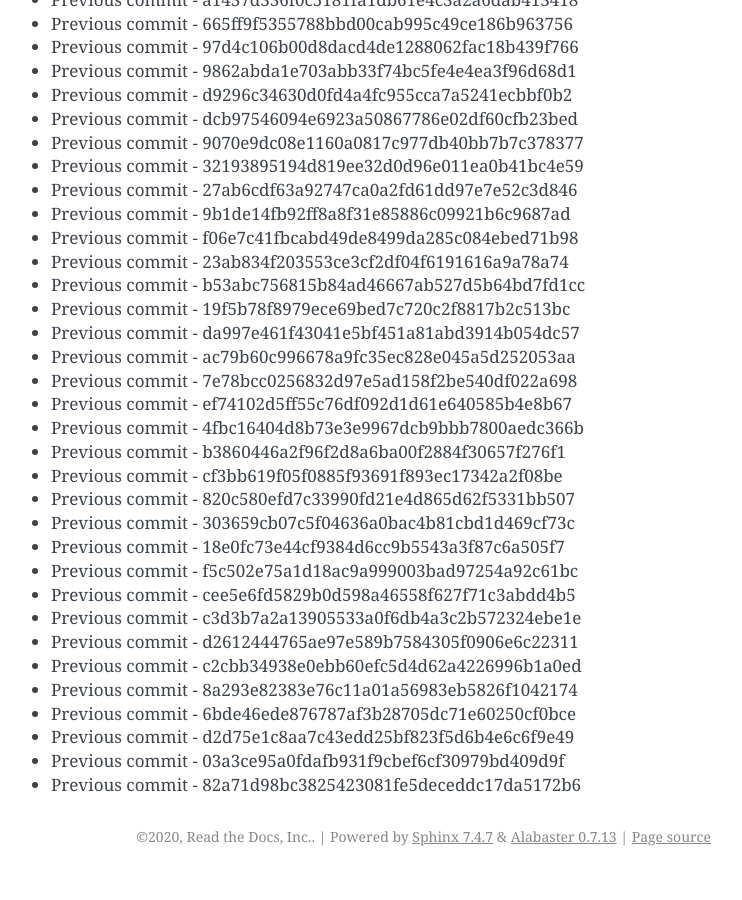
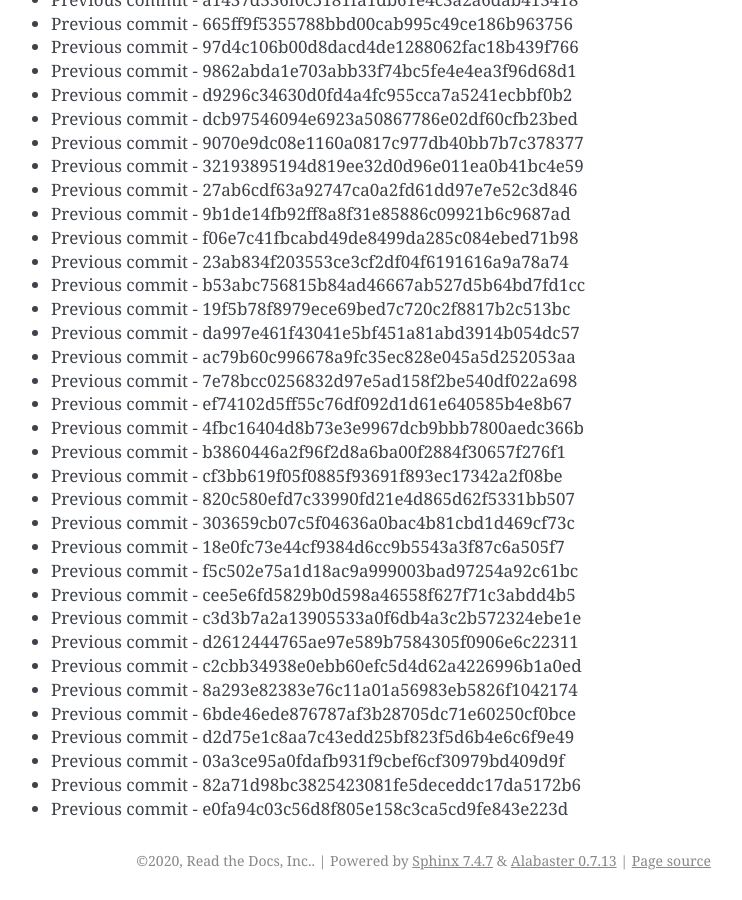
Before and after one commit to readthedocs/rtd-git-stresstest, a Sphinx documentation site: the page built from docs/updates.rst, in a window 1280 px wide and 900 px high, scrolled down 85801 px. Shown: the whole window, without its empty margins (399-1141 px from the left). Built offline with Sphinx 7.4.7, drawn with Linux system fonts in a browser that asks for light colours; before the commit the page ends 86677 px from its top, so only the background shows below that.

Commit message:
Generating commit from previous: e0fa94c03c56d8f805e158c3ca5cd9fe843e223d

```diff
--- a/docs/updates.rst
+++ b/docs/updates.rst
@@ -3637,3 +3637,4 @@ It can be tested for any performance characteristics.
 * Previous commit - d2d75e1c8aa7c43edd25bf823f5d6b4e6c6f9e49
 * Previous commit - 03a3ce95a0fdafb931f9cbef6cf30979bd409d9f
 * Previous commit - 82a71d98bc3825423081fe5deceddc17da5172b6
+* Previous commit - e0fa94c03c56d8f805e158c3ca5cd9fe843e223d
```
